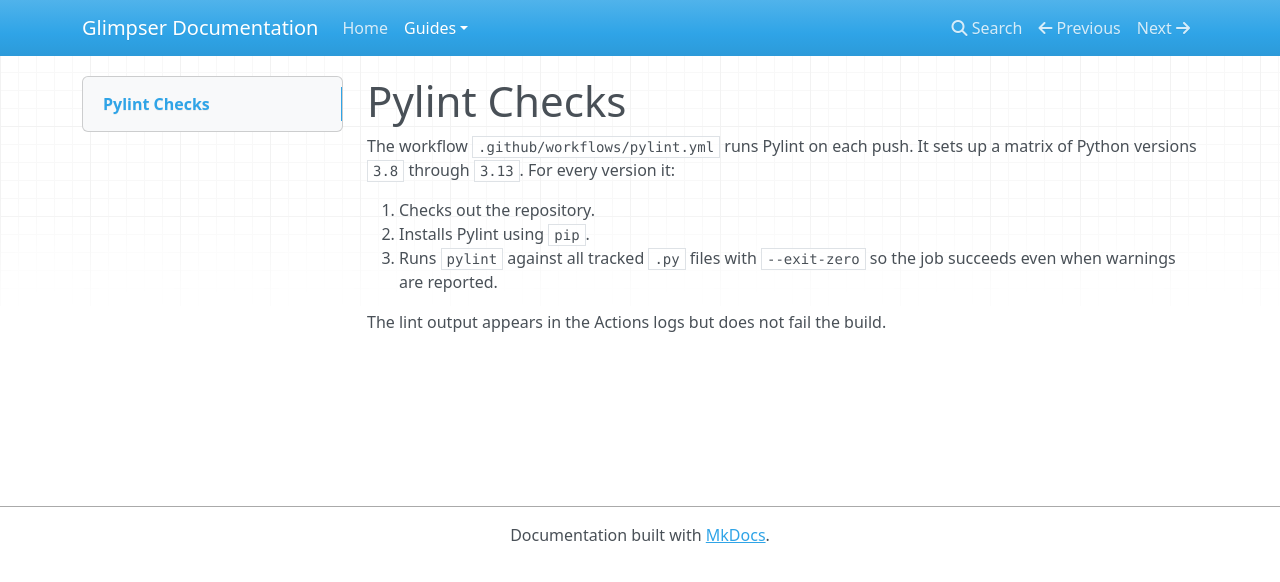
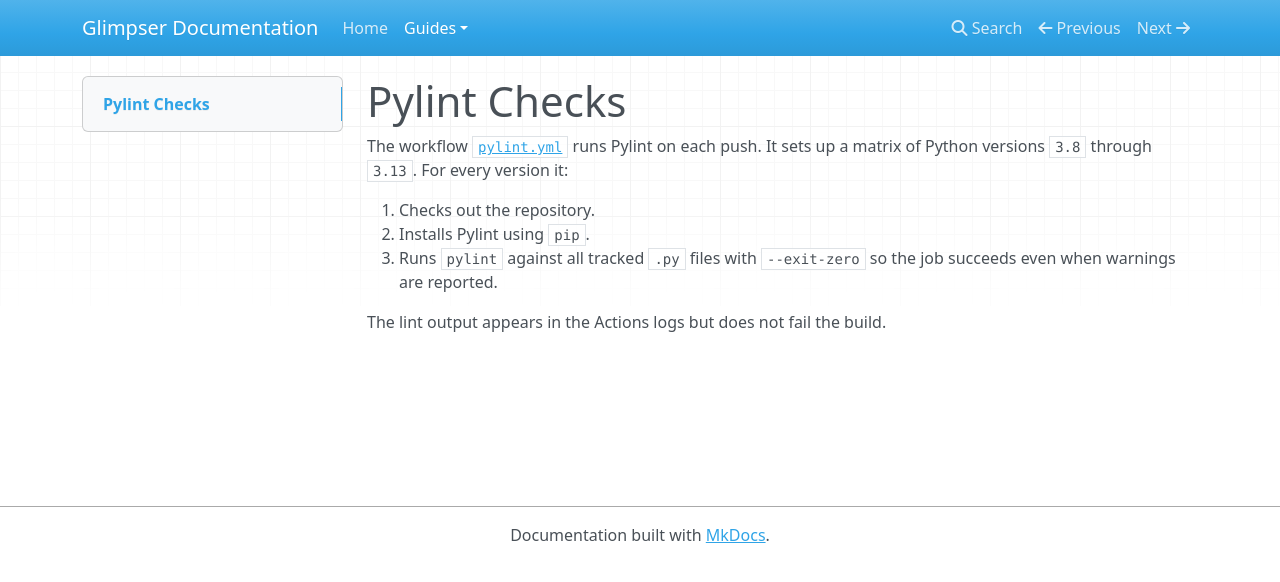
Before and after one commit to KristopherKubicki/glimpser, an MkDocs documentation site: the page built from docs/pylint_checks.md, in a window 1280 px wide. Shown: the top 582 px of the page. Built offline with MkDocs 1.6.1, drawn with Linux system fonts in a browser that asks for light colours; nearby versions of some CDN libraries.

Commit message:
docs: fix broken link

```diff
--- a/docs/pylint_checks.md
+++ b/docs/pylint_checks.md
@@ -1,6 +1,6 @@
 # Pylint Checks
 
-The workflow `.github/workflows/pylint.yml` runs Pylint on each push. It sets up a matrix of Python versions `3.8` through `3.13`. For every version it:
+The workflow [`pylint.yml`](https://github.com/KristopherKubicki/glimpser/blob/main/.github/workflows/pylint.yml) runs Pylint on each push. It sets up a matrix of Python versions `3.8` through `3.13`. For every version it:
 
 1. Checks out the repository.
 2. Installs Pylint using `pip`.
```
